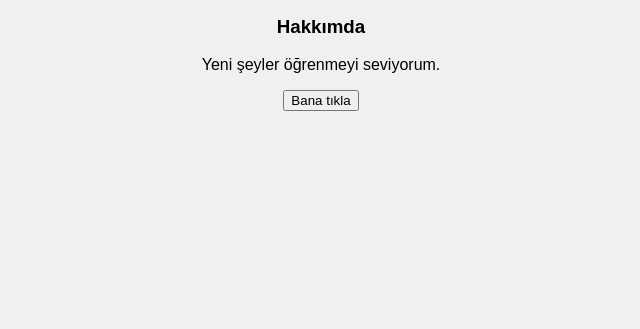
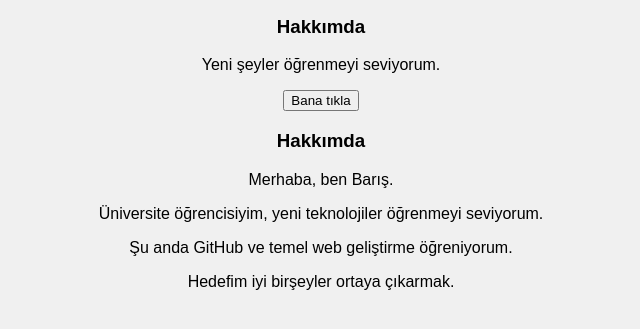
Before and after one commit to erdurakmavis-source/Baris---website, a plain HTML site: page index.html in a window 1280 px wide. Shown: the part 103-432 px from the top of the page, without its empty margins (319-959 px from the left). Drawn offline with Linux system fonts and the light colour scheme.

Commit message:
Update index.html

```diff
--- a/index.html
+++ b/index.html
@@ -26,3 +26,9 @@
     color: blue;
 }
 </style>
+
+<h3>Hakkımda</h3>
+<p>Merhaba, ben Barış.</p>
+<p>Üniversite öğrencisiyim, yeni teknolojiler öğrenmeyi seviyorum.</p>
+<p>Şu anda GitHub ve temel web geliştirme öğreniyorum.</p>
+<p>Hedefim iyi birşeyler ortaya çıkarmak.</p>
```
